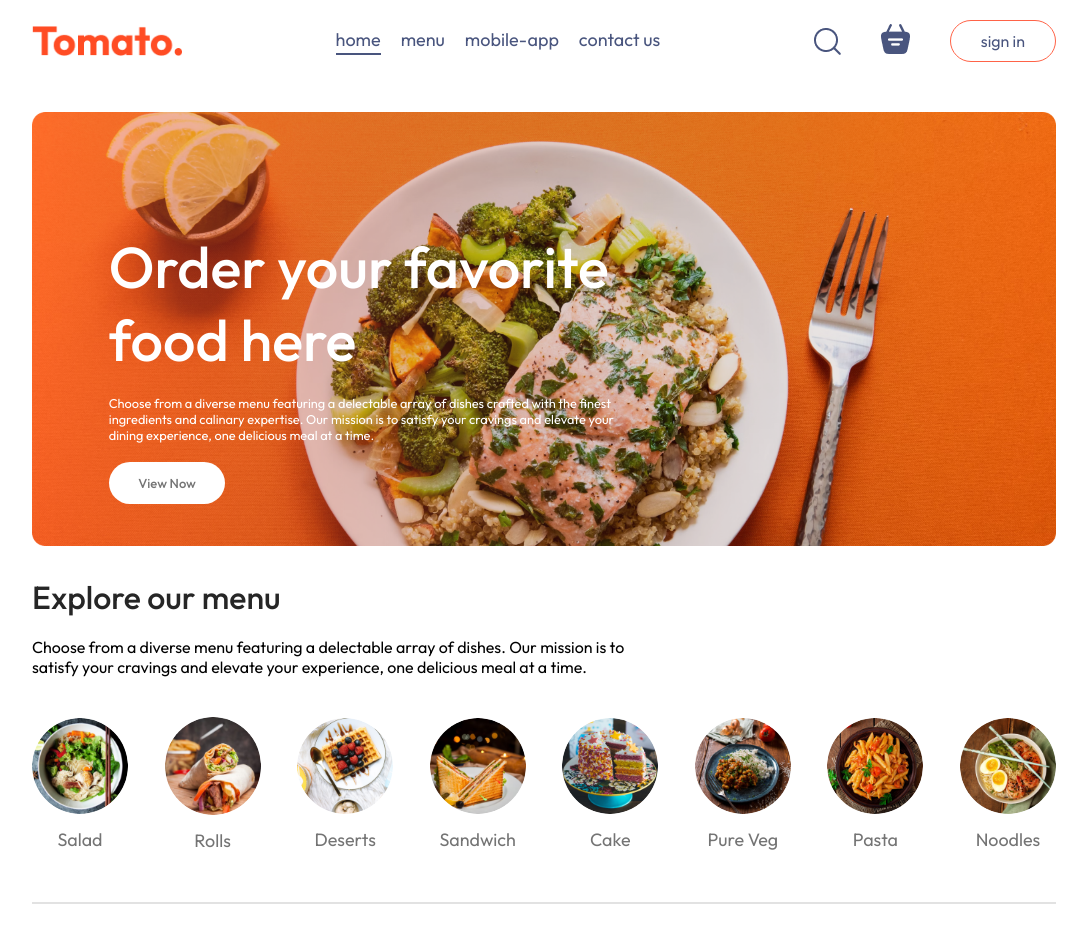
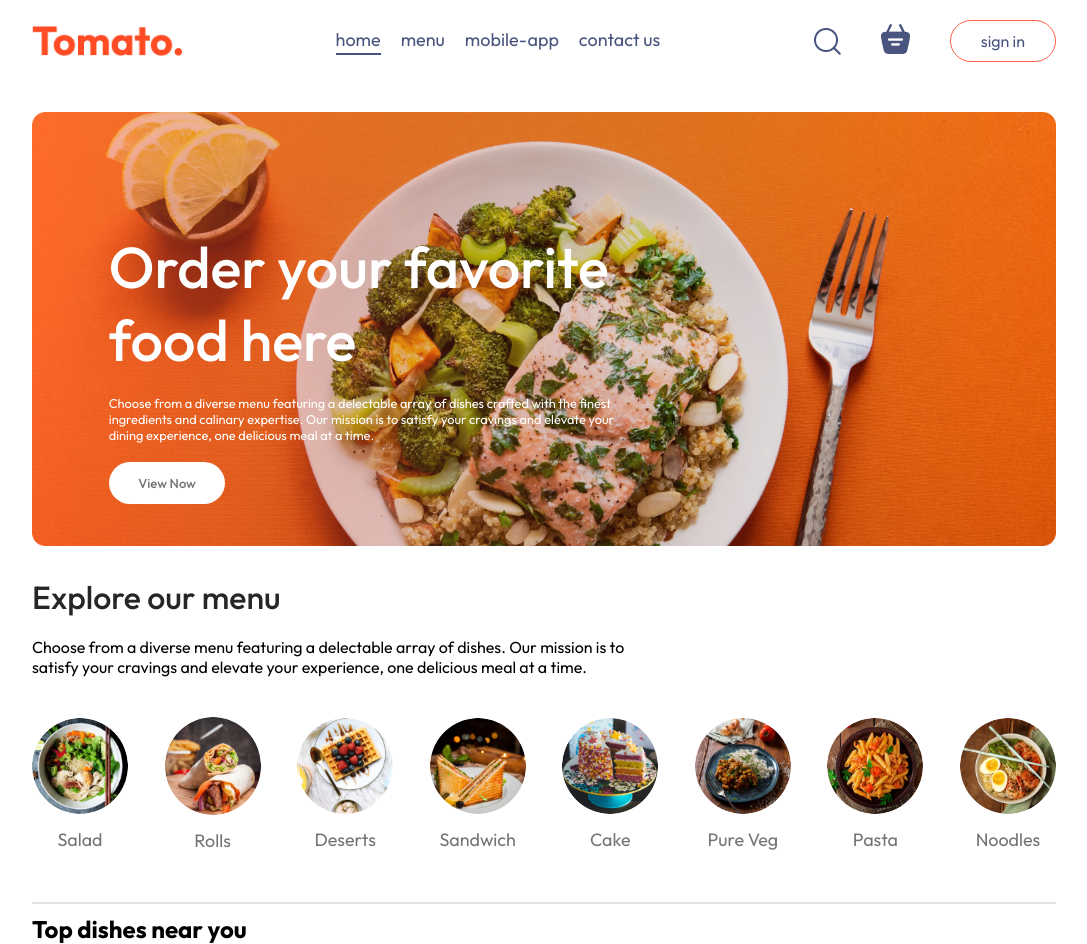
Before and after one commit to HudsonWayne/Food-Del, a React (Vite) app: page / in a window 1280 px wide. Shown: the whole page, without its empty margins (96-1183 px from the left). Before the commit the page ends 914 px from the top, so only its background shows below. Built offline with nearby package versions, Linux system fonts and the light colour scheme.

Commit message:
added a the menu list

```diff
--- /dev/null
+++ b/src/components/FoodDisplay/FoodDisplay.jsx
@@ -0,0 +1,14 @@
+import { useContext } from 'react'
+import './FoodDisplay.css'
+import {StoreContext} from '../../context/StoreContext'
+
+const FoodDisplay = ({category}) => {
+    const {food_list} = useContext(StoreContext)
+  return (
+    <div className="food-display" id="food-display">
+        <h2>Top dishes near you</h2>
+    </div>
+  )
+}
+
+export default FoodDisplay
--- /dev/null
+++ b/src/context/StoreContext.jsx
@@ -0,0 +1,37 @@
+// import { createContext } from "react";
+// import { food_list } from "../assets/assets";
+
+// export const StoreContextProvider = createContext(null)
+
+
+// const StoreContextProvider = (props) =>{
+//     const contextValue = {
+//         food_list
+//     }
+//     return (
+//         <StoreContext.Provider value={contextValue}>
+//             {props.children}
+//         </StoreContext.Provider>
+//     )
+
+// }
+
+// export default StoreContextProvider;
+
+import { createContext } from "react";
+import { food_list } from "../assets/assets";
+export const StoreContext = createContext(null);
+
+const StoreContextProvider = (props) => {
+  const contextValue = {
+    food_list,
+  };
+
+  return (
+    <StoreContext.Provider value={contextValue}>
+      {props.children}
+    </StoreContext.Provider>
+  );
+};
+
+export default StoreContextProvider;
--- a/src/main.jsx
+++ b/src/main.jsx
@@ -17,13 +17,13 @@
 import App from './App.jsx'
 import './index.css'
 import {BrowserRouter} from 'react-router-dom'
-
+import StoreContextProvider from './context/StoreContext.jsx'
 
 ReactDOM.createRoot(document.getElementById('root')).render(
     <BrowserRouter>
-
+    <StoreContextProvider>
         <App />
-
+    </StoreContextProvider>
 
     </BrowserRouter>
 
--- a/src/pages/Home/Home.jsx
+++ b/src/pages/Home/Home.jsx
@@ -2,6 +2,7 @@
 import Header from '../../components/Header/Header'
 import ExploreMenu from '../../components/ExploreMenu/ExploreMenu'
 import { useState } from 'react'
+import FoodDisplay from '../../components/FoodDisplay/FoodDisplay'
 
 const Home = () => {
     const [category, setCategory] = useState("All");
@@ -9,6 +10,7 @@
     <div>
     <Header/>
     <ExploreMenu category={category} setCategory={setCategory}/>
+    <FoodDisplay category={category}/>
 
 </div>
   )
```
Also changed, not shown: src/components/FoodDisplay/FoodDisplay.css (added).
